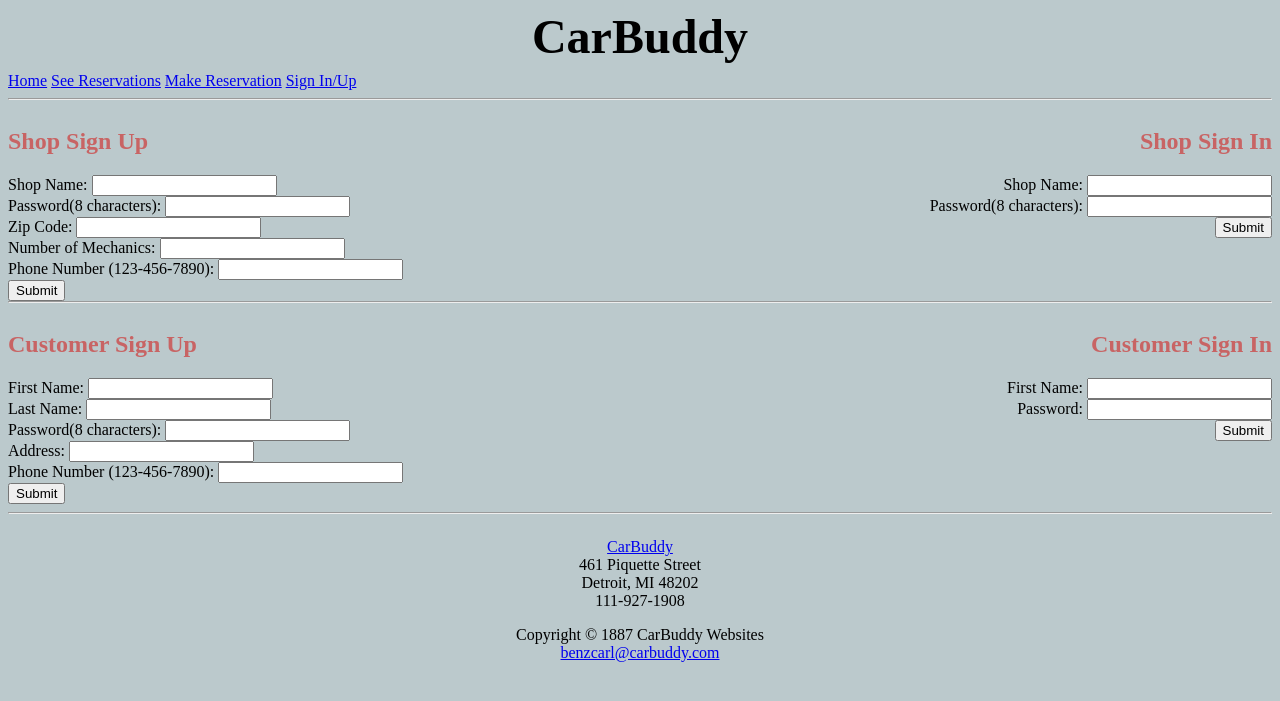
After one commit to reckera/CSCI370-Project, a PHP site: page /signIn.php in a window 1280 px wide. The commit adds this page. Shown: the top 701 px of the page. Run offline with PHP 8.4, Linux system fonts and the light colour scheme; some libraries are stand-ins or nearby versions.

Commit message:
sepparated connection PHP code into its on file, made minor changes to reservations and make reservation pages, added rows in setup.sql, and created signin page

```diff
--- /dev/null
+++ b/app/signIn.php
@@ -0,0 +1,109 @@
+<!DOCTYPE html>
+<html>
+<head>
+	<meta charset="utf-8">
+    <meta name="viewport" content="width=device-width">
+	<link href="/static/styles.css" rel="stylesheet" type="text/css" />
+</head>
+<body>
+	<?php include 'static/menu.html'; ?>
+
+	<?php include 'static/connection.php'; ?>
+
+	<h2 style="text-align:left;float:left;">Shop Sign Up</h2>
+	<h2 style="text-align:right;float:right;">Shop Sign In</h2>
+	<hr style = "clear:both; border:none; height:1px; margin:-1px 0;"/>
+
+	<div>
+		<form method="POST" style="text-align:left;float:left;">
+			<label for="shopNameUp">Shop Name:</label>
+			<input required="true" type="text" id="shopNameUp" name="shopNameUp"><br>
+			<label for="shopPassUp">Password(8 characters):</label>
+			<input required="true" minlength=8 maxlength=8 type="text" id="shopPassUp" name="shopPassUp"><br>
+			<label for="zipUp">Zip Code:</label>
+			<input required="true" minlength=5 maxlength=5 type="text" id="zipUp" name="zipUp"><br>
+			<label for="numMechUp">Number of Mechanics:</label>
+			<input required="true" type="text" id="numMechUp" name="numMechUp"><br>
+			<label for="phoneShopUp">Phone Number (123-456-7890):</label>
+			<input required="true" pattern="^(\+\d{1,2}\s)?\(?\d{3}\)?[\s.-]?\d{3}[\s.-]?\d{4}$" type="text" id="phoneShopUp" name="phoneShopUp"><br>
+			<input type="submit" name="shopUp">
+		</form>
+		<form method="POST" style="text-align:right;float:right;">
+			<label for="shopNameIn">Shop Name:</label>
+			<input required="true" type="text" id="shopNameIn" name="shopNameIn"><br>
+			<label for="shopPassIn">Password(8 characters):</label>
+			<input required="true" minlength=8 maxlength=8 type="text" id="shopPassIn" name="shopPassIn"><br>
+			<input type="submit" name="shopIn">
+		</form>
+	</div>
+
+	<hr style = "clear:both;"/>
+
+	<h2 style="text-align:left;float:left;">Customer Sign Up</h2>
+	<h2 style="text-align:right;float:right;">Customer Sign In</h2>
+	<hr style = "clear:both; border:none; height:1px; margin:-1px 0;"/>
+
+	<div>
+		<form method="POST" style="text-align:left;float:left;">
+			<label for="fNameUp">First Name:</label>
+			<input required="true" type="text" id="fNameUp" name="fNameUp"><br>
+			<label for="lNameUp">Last Name:</label>
+			<input required="true" type="text" id="lNameUp" name="lNameUp"><br>
+			<label for="custPassUp">Password(8 characters):</label>
+			<input required="true" minlength=8 maxlength=8 type="text" id="custPassUp" name="custPassUp"><br>
+			<label for="addUp">Address:</label>
+			<input required="true" type="text" id="addUp" name="addUp"><br>
+			<label for="phoneCustUp">Phone Number (123-456-7890):</label>
+			<input required="true" pattern="^(\+\d{1,2}\s)?\(?\d{3}\)?[\s.-]?\d{3}[\s.-]?\d{4}$" type="text" id="phoneCustUp" name="phoneCustUp"><br>
+			<input type="submit" name="custUp">
+		</form>
+		<form method="POST" style="text-align:right;float:right;">
+			<label for="fNameIn">First Name:</label>
+			<input required="true" type="text" id="fNameIn" name="fNameIn"><br>
+			<label for="custPassIn">Password:</label>
+			<input required="true" minlength=8 maxlength=8 type="text" id="custPassIn" name="custPassIn"><br>
+			<input type="submit" name="custIn">
+		</form>
+	</div>
+
+	<hr style = "clear:both; border:none; height:1px; margin:-1px 0;"/>
+
+	<?php/*
+		if ($_SERVER['REQUEST_METHOD'] === 'POST') {
+			if(isset($_POST['shopUp'])){
+				$shopName = ($_POST['shopNameUp'])
+				$password = ($_POST['shopPassUp'])
+				$zipCode = ($_POST['zipUp'])
+				$numMechanic = ($_POST['numMechUp'])
+				$phoneNum = ($_POST['phoneShopUp'])
+				$sql = 'INSERT INTO shop (shopName, password, numMechanic, zipCode) VALUES($shopName, $password, $numMechanic, $zipCode, $phoneNum);
+			}else if(isset($_POST['shopIn'])){
+				$shopName = ($_POST['shopNameIn'])
+				$password = ($_POST['shopPassIn'])
+			}else if(isset($_POST['custUp'])){
+				$fName = ($_POST['fNameUp'])
+				$lName = ($_POST['lNameUp])
+				$password = ($_POST['custPassUp'])
+				$address = ($_POST['addUp'])
+				$phoneNum = ($_POST['phoneCustUp'])
+				INSERT INTO customer (fName, lName, password, address, phoneNum) VALUES($fName, $lName, $password, $address, $phoneNum);
+			}else{
+				$fName = ($_POST['fNameIn'])
+				$password = ($_POST['custPassIn'])
+			}
+			$sql = 'INSERT r.startD, r.startT, r.endT, sh.shopName, s.service '.
+				'FROM reservation r '.
+				'INNER JOIN shop sh on sh.shopNo = r.shopNo '.
+				'INNER JOIN service s on s.servNo = r.servNo '.
+				'WHERE r.startD >= ? '.
+				'ORDER BY r.startD, r.startT ASC '.
+				'LIMIT 10;';
+			$statement = $pdo->prepare($sql);
+			date_default_timezone_set('America/New_York');
+			$statement->bindValue(1, date('Y-m-d'), PDO::PARAM_STR);
+		}
+	*/?>
+
+	<?php include 'static/footer.html'; ?>
+</body>
+</html>
--- /dev/null
+++ b/app/static/connection.php
@@ -0,0 +1,7 @@
+<?php
+	$dsn = 'mysql:host=localhost;dbname=carBuddy';
+	$username = 'root';
+	$password = '';
+	$pdo = new PDO($dsn, $username, $password);
+	$pdo->setAttribute(PDO::ATTR_ERRMODE, PDO::ERRMODE_EXCEPTION);
+?>
--- a/app/static/menu.html
+++ b/app/static/menu.html
@@ -3,5 +3,6 @@
   <a href = "/" >Home</a>
   <a href = "/reservations.php">See Reservations</a>
   <a href = "/makeReservation.php">Make Reservation</a>
+  <a href = "/signIn.php">Sign In/Up</a>
 </div>
 <hr>
--- a/app/static/styles.css
+++ b/app/static/styles.css
@@ -31,3 +31,26 @@ address{
 p{
 	padding-left: 1em;
 }
+
+#content{
+    /* the width in here will be changed
+    width: this requirment will be changed
+    i dont' want to type my left, right content static
+    is there a way? */
+}
+#left{
+    float:left;
+    width: 50%;
+}
+#right{
+    float:left;
+    width: 50%;
+}
+#bottom{
+    border: 1px solid black;
+    clear: both;
+}
+
+.container {
+    border: 1px solid black;
+}
```
Also changed, not shown: app/makeReservation.php (+44 -6 lines), app/reservations.php (+14 -16 lines), setup.sql (+8 -4 lines).
